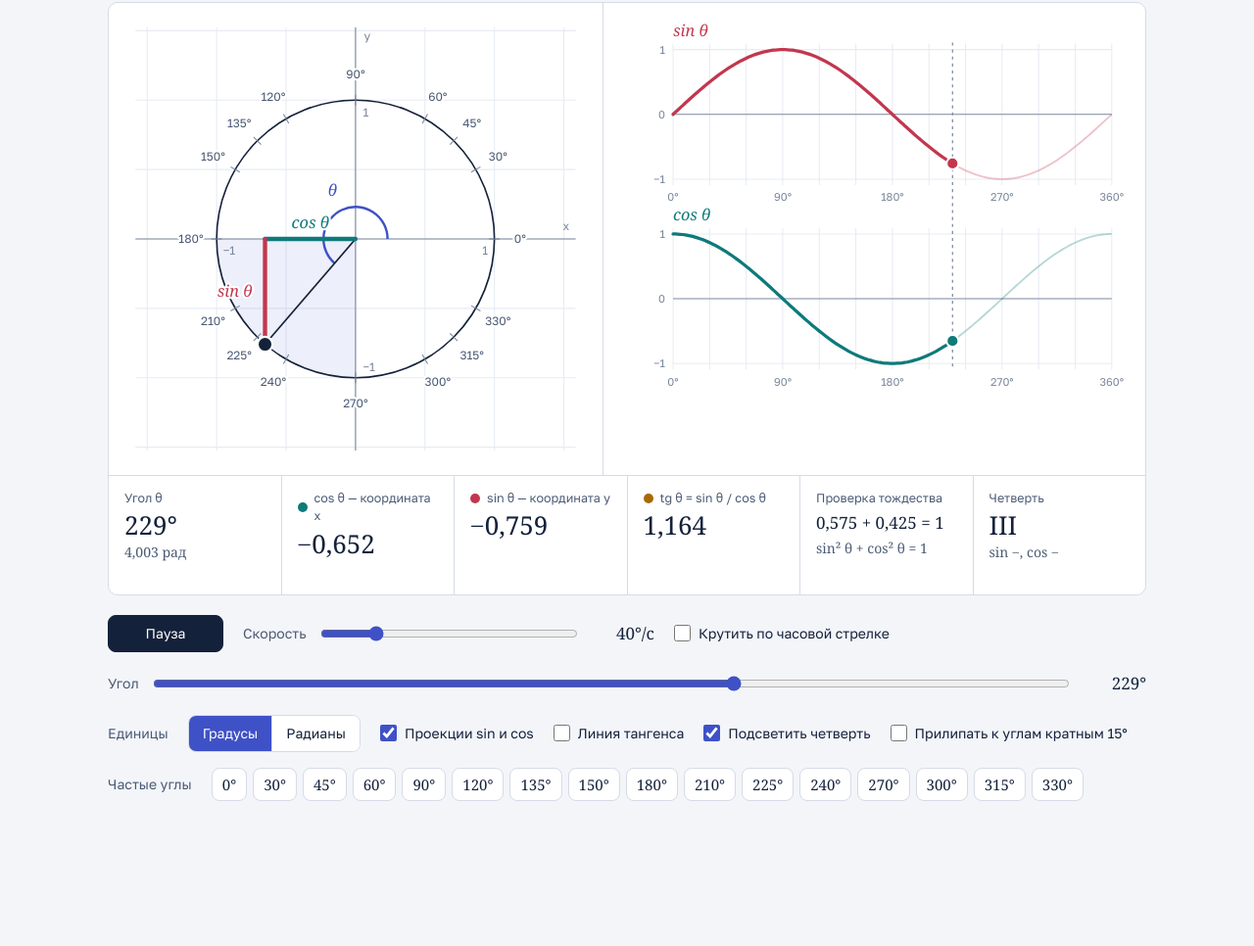
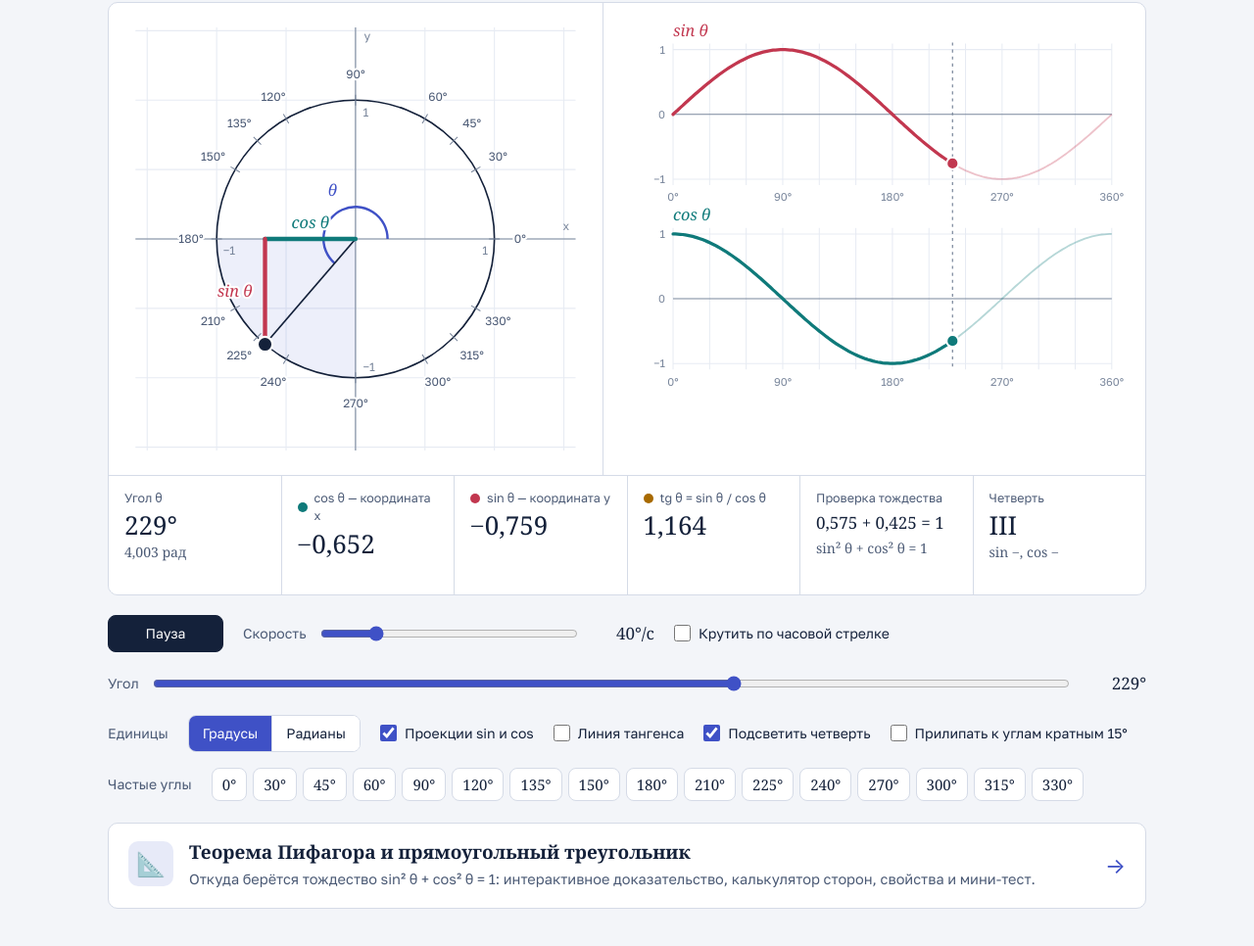
Before and after one commit to VeraMonina/for_math_school, a plain HTML site: page index.html in a window 1280 px wide. Shown: the part 146-1112 px from the top of the page at 98% size. Before the commit the page ends 1012 px from the top, so only its background shows below. Drawn offline with Linux system fonts and the light colour scheme; a web font is replaced by a local one.

Commit message:
Update index.html

```diff
--- a/index.html
+++ b/index.html
@@ -64,6 +64,24 @@ input[type=range]{accent-color:var(--ang);height:28px;cursor:pointer}
 .sp{display:flex;flex-wrap:wrap;gap:6px}
 .sp button{padding:5px 10px;min-height:34px;font-family:var(--serif);font-size:15px}
 .sp button.on{border-color:var(--ang);color:var(--ang)}
+.card-link{
+  display:flex;gap:16px;align-items:flex-start;
+  margin-top:22px;padding:18px 20px;
+  background:var(--panel);border:1px solid var(--line);border-radius:10px;
+  text-decoration:none;color:inherit;
+}
+.card-link:hover{border-color:var(--ink3)}
+.card-link:focus-visible{outline:2px solid var(--ang);outline-offset:2px}
+.card-link .ico{
+  flex:none;width:46px;height:46px;border-radius:10px;
+  display:grid;place-items:center;font-size:24px;
+  background:color-mix(in srgb,var(--ang) 12%,transparent);
+}
+.card-link h2{
+  font-family:var(--serif);font-weight:600;font-size:19px;margin:0 0 4px;line-height:1.25;
+}
+.card-link p{margin:0;color:var(--ink2);font-size:14.5px}
+.card-link .go{margin-left:auto;align-self:center;color:var(--ang);font-size:22px;flex:none}
 .g1{stroke:var(--grid);stroke-width:1;fill:none}
 .ax{stroke:var(--ink3);stroke-width:1;fill:none}
 .ring{stroke:var(--ink);stroke-width:1.5;fill:none}
@@ -132,6 +150,15 @@ input[type=range]{accent-color:var(--ang);height:28px;cursor:pointer}
       <div class="sp" id="sp"></div>
     </div>
   </div>
+
+  <a class="card-link" href="pythagoras.html">
+    <span class="ico" aria-hidden="true">📐</span>
+    <span>
+      <h2>Теорема Пифагора и прямоугольный треугольник</h2>
+      <p>Откуда берётся тождество sin² θ + cos² θ = 1: интерактивное доказательство, калькулятор сторон, свойства и мини-тест.</p>
+    </span>
+    <span class="go" aria-hidden="true">→</span>
+  </a>
 </div>
 
 <script>
```
